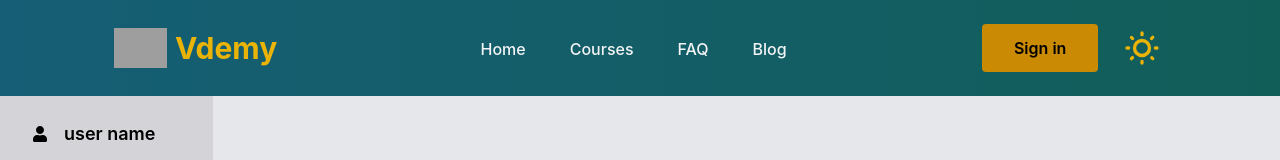
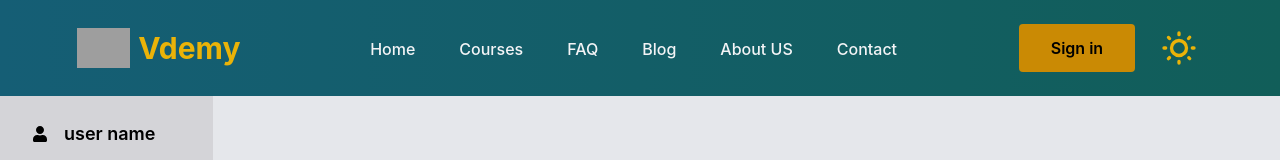
Before and after one commit to Anas-Mahmud/vdemy-client, a React (Create React App) app: page / in a window 1280 px wide. Shown: the top 160 px of the page. Built offline with nearby package versions, Linux system fonts and the light colour scheme; no server answers; grey boxes are pictures that could not be loaded.

Commit message:
header updated

```diff
--- a/src/Pages/Shared/Header/Header.js
+++ b/src/Pages/Shared/Header/Header.js
@@ -62,6 +62,22 @@ const Header = () => {
                 Blog
               </Link>
             </li>
+            <li className="flex">
+              <Link
+                to={"/about"}
+                className="flex items-center px-4 -mb-1 border-b-2 border-transparent hover:text-yellow-400"
+              >
+                About US
+              </Link>
+            </li>
+            <li className="flex">
+              <Link
+                to={"/contact"}
+                className="flex items-center px-4 -mb-1 border-b-2 border-transparent hover:text-yellow-400"
+              >
+                Contact
+              </Link>
+            </li>
           </ul>
           <div className="flex">
             <div className="items-center flex-shrink-0 hidden lg:flex">
```
Also changed, not shown: src/Routes/Routes.js (+42 -27 lines).
